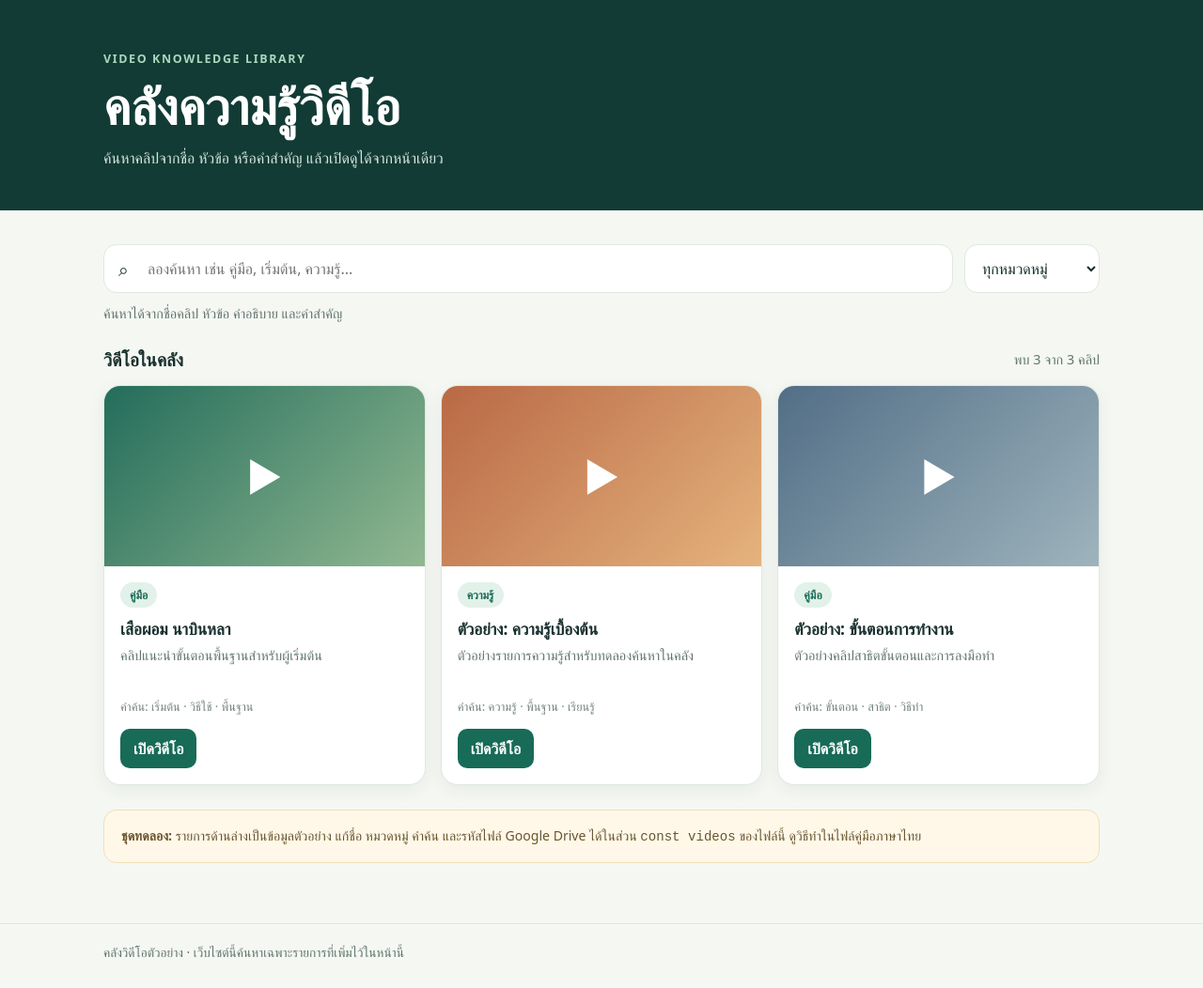
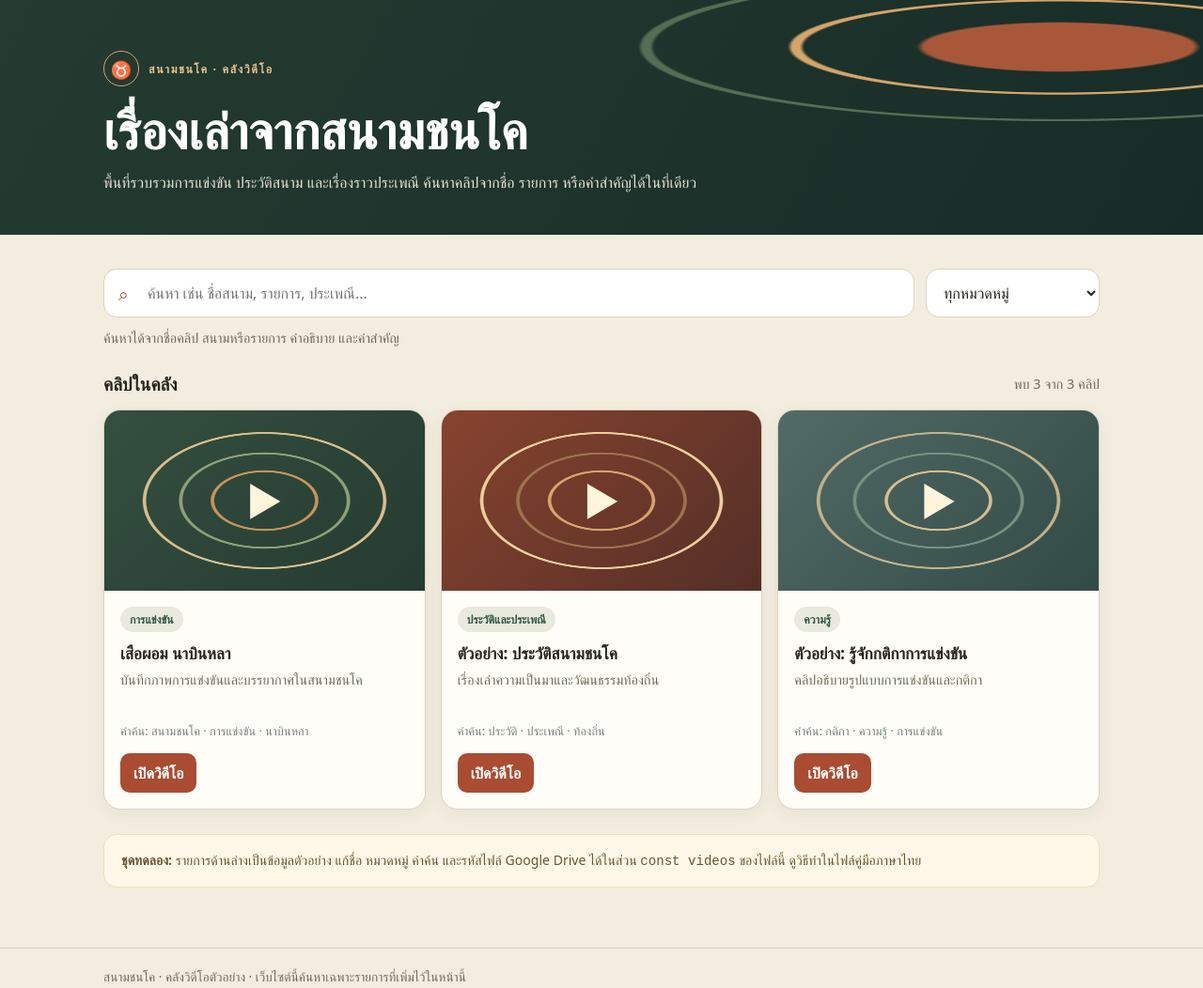
Before and after one commit to vuachon666/video-library, a plain HTML site: page index.html in a window 1280 px wide. Shown: the whole page at 94% size. Drawn offline with Linux system fonts and the light colour scheme.

Commit message:
Update index.html

```diff
--- a/index.html
+++ b/index.html
@@ -3,21 +3,23 @@
 <head>
   <meta charset="utf-8">
   <meta name="viewport" content="width=device-width, initial-scale=1">
-  <meta name="description" content="คลังวิดีโอค้นหาได้จากชื่อ หัวข้อ และคำสำคัญ">
-  <title>คลังความรู้วิดีโอ</title>
+  <meta name="description" content="คลังวิดีโอกีฬาชนโค ค้นหาจากชื่อสนาม รายการ และคำสำคัญ">
+  <title>สนามชนโค | คลังวิดีโอ</title>
   <style>
-    :root { color-scheme: light; --ink:#18302e; --muted:#627572; --paper:#f5f7f2; --card:#fff; --line:#dfe8df; --green:#176b57; --mint:#e2f1e9; --orange:#df7547; }
+    :root { color-scheme: light; --ink:#26251f; --muted:#716b5e; --paper:#f3eddf; --card:#fffdf7; --line:#ded3bb; --green:#315747; --mint:#e7eadc; --orange:#a94c32; }
     * { box-sizing:border-box }
     body { margin:0; background:var(--paper); color:var(--ink); font-family:system-ui,-apple-system,"Segoe UI",sans-serif; }
-    header { background:#123b35; color:white; padding:54px 22px 42px; }
+    header { background:radial-gradient(ellipse at 88% 20%,#a85839 0 9%,transparent 9.5%),radial-gradient(ellipse at 88% 20%,transparent 0 17%,#d6a469 17.3% 17.8%,transparent 18.1%),radial-gradient(ellipse at 88% 20%,transparent 0 27%,#536e53 27.3% 27.8%,transparent 28.1%),linear-gradient(120deg,#243b31,#172c27); color:white; padding:54px 22px 42px; }
     .wrap { width:min(1060px,100% - 36px); margin:auto; }
-    .eyebrow { color:#a8d8bd; text-transform:uppercase; letter-spacing:.13em; font-size:.78rem; font-weight:700; }
+    .eyebrow { color:#e8c28c; text-transform:uppercase; letter-spacing:.13em; font-size:.78rem; font-weight:700; }
     h1 { font-size:clamp(2rem,5vw,3.4rem); line-height:1.1; margin:12px 0; }
-    header p { color:#d4e5dd; max-width:650px; margin:0; line-height:1.7; }
+    header p { color:#e5e0d4; max-width:650px; margin:0; line-height:1.7; }
+    .brandline { display:flex; align-items:center; gap:10px; margin-bottom:17px; }
+    .brandmark { width:38px; height:38px; display:grid; place-items:center; border:1px solid #d6a469; border-radius:50%; color:#f0c68e; font-size:1.15rem; }
     main { padding:28px 0 64px; }
     .toolbar { display:grid; grid-template-columns:1fr auto; gap:12px; margin:8px 0 12px; }
     .searchbox { position:relative; }
-    .searchbox span { position:absolute; left:16px; top:50%; transform:translateY(-50%); font-size:1.2rem; }
+    .searchbox span { position:absolute; left:16px; top:50%; transform:translateY(-50%); font-size:1.2rem; color:var(--orange); }
     input[type="search"] { width:100%; min-height:52px; border:1px solid var(--line); border-radius:14px; background:white; padding:12px 16px 12px 46px; font:inherit; color:var(--ink); outline:none; }
     input[type="search"]:focus { border-color:var(--green); box-shadow:0 0 0 3px #176b5720; }
     select { min-height:52px; border:1px solid var(--line); border-radius:14px; background:white; padding:0 38px 0 14px; font:inherit; color:var(--ink); }
@@ -27,16 +29,16 @@
     #count { color:var(--muted); font-size:.9rem; }
     .grid { display:grid; grid-template-columns:repeat(3,minmax(0,1fr)); gap:16px; }
     .card { border:1px solid var(--line); background:var(--card); border-radius:18px; overflow:hidden; box-shadow:0 5px 18px #173c3210; }
-    .art { aspect-ratio:16/9; display:grid; place-items:center; color:#fff; font-size:2.6rem; background:linear-gradient(135deg,#236d5b,#91b891); }
-    .card:nth-child(3n+2) .art { background:linear-gradient(135deg,#b96945,#e5b37d); }
-    .card:nth-child(3n) .art { background:linear-gradient(135deg,#526e86,#9eb4bd); }
+    .art { aspect-ratio:16/9; display:grid; place-items:center; color:#fff4dc; font-size:2.6rem; background:radial-gradient(ellipse at center,transparent 0 22%,#c89458 22.5% 23.5%,transparent 24% 36%,#8ea078 36.5% 37.5%,transparent 38% 52%,#d9bd8b 52.5% 53.5%,transparent 54%),linear-gradient(135deg,#344f40,#253b31); }
+    .card:nth-child(3n+2) .art { background:radial-gradient(ellipse at center,transparent 0 22%,#d9a36b 22.5% 23.5%,transparent 24% 36%,#9d7350 36.5% 37.5%,transparent 38% 52%,#edcf9a 52.5% 53.5%,transparent 54%),linear-gradient(135deg,#88432f,#542f27); }
+    .card:nth-child(3n) .art { background:radial-gradient(ellipse at center,transparent 0 22%,#d5bf8e 22.5% 23.5%,transparent 24% 36%,#799080 36.5% 37.5%,transparent 38% 52%,#c4b189 52.5% 53.5%,transparent 54%),linear-gradient(135deg,#536b68,#324a45); }
     .body { padding:17px; }
     .tag { display:inline-block; background:var(--mint); color:var(--green); border-radius:999px; padding:5px 10px; font-size:.76rem; font-weight:700; }
     .body h3 { margin:11px 0 6px; font-size:1.08rem; }
     .body p { color:var(--muted); line-height:1.55; font-size:.9rem; margin:0; min-height:44px; }
     .keywords { margin-top:12px; color:#74837f; font-size:.8rem; }
-    button.watch { margin-top:15px; border:0; border-radius:10px; background:var(--green); color:white; padding:10px 14px; font:inherit; font-weight:700; cursor:pointer; }
-    button.watch:hover { background:#0e5141; }
+    button.watch { margin-top:15px; border:0; border-radius:10px; background:var(--orange); color:white; padding:10px 14px; font:inherit; font-weight:700; cursor:pointer; }
+    button.watch:hover { background:#873b28; }
     .empty { display:none; border:1px dashed #b8c9bd; background:#fff; padding:34px; border-radius:16px; text-align:center; color:var(--muted); }
     .notice { margin-top:26px; padding:16px 18px; background:#fff8e9; border:1px solid #f1dfb8; border-radius:14px; color:#69552e; font-size:.88rem; line-height:1.6; }
     footer { padding:20px 0; border-top:1px solid var(--line); color:var(--muted); font-size:.85rem; }
@@ -56,23 +58,23 @@
 <body>
   <header>
     <div class="wrap">
-      <div class="eyebrow">Video knowledge library</div>
-      <h1>คลังความรู้วิดีโอ</h1>
-      <p>ค้นหาคลิปจากชื่อ หัวข้อ หรือคำสำคัญ แล้วเปิดดูได้จากหน้าเดียว</p>
+      <div class="brandline"><span class="brandmark" aria-hidden="true">♉</span><div class="eyebrow">สนามชนโค · คลังวิดีโอ</div></div>
+      <h1>เรื่องเล่าจากสนามชนโค</h1>
+      <p>พื้นที่รวบรวมการแข่งขัน ประวัติสนาม และเรื่องราวประเพณี ค้นหาคลิปจากชื่อ รายการ หรือคำสำคัญได้ในที่เดียว</p>
     </div>
   </header>
   <main class="wrap">
     <div class="toolbar">
-      <label class="searchbox"><span aria-hidden="true">⌕</span><input id="search" type="search" placeholder="ลองค้นหา เช่น คู่มือ, เริ่มต้น, ความรู้..." aria-label="ค้นหาวิดีโอ"></label>
+      <label class="searchbox"><span aria-hidden="true">⌕</span><input id="search" type="search" placeholder="ค้นหา เช่น ชื่อสนาม, รายการ, ประเพณี..." aria-label="ค้นหาวิดีโอ"></label>
       <select id="category" aria-label="เลือกหมวดหมู่"><option value="">ทุกหมวดหมู่</option></select>
     </div>
-    <p class="hint">ค้นหาได้จากชื่อคลิป หัวข้อ คำอธิบาย และคำสำคัญ</p>
-    <div class="resultsline"><h2>วิดีโอในคลัง</h2><span id="count" aria-live="polite"></span></div>
+    <p class="hint">ค้นหาได้จากชื่อคลิป สนามหรือรายการ คำอธิบาย และคำสำคัญ</p>
+    <div class="resultsline"><h2>คลิปในคลัง</h2><span id="count" aria-live="polite"></span></div>
     <section id="grid" class="grid" aria-label="รายการวิดีโอ"></section>
     <div id="empty" class="empty">ไม่พบคลิปที่ตรงกับคำค้น ลองใช้คำอื่นหรือเลือกทุกหมวดหมู่</div>
     <div class="notice"><strong>ชุดทดลอง:</strong> รายการด้านล่างเป็นข้อมูลตัวอย่าง แก้ชื่อ หมวดหมู่ คำค้น และรหัสไฟล์ Google Drive ได้ในส่วน <code>const videos</code> ของไฟล์นี้ ดูวิธีทำในไฟล์คู่มือภาษาไทย</div>
   </main>
-  <footer><div class="wrap">คลังวิดีโอตัวอย่าง · เว็บไซต์นี้ค้นหาเฉพาะรายการที่เพิ่มไว้ในหน้านี้</div></footer>
+  <footer><div class="wrap">สนามชนโค · คลังวิดีโอตัวอย่าง · เว็บไซต์นี้ค้นหาเฉพาะรายการที่เพิ่มไว้ในหน้านี้</div></footer>
   <dialog id="viewer" aria-label="เครื่องเล่นวิดีโอ">
     <div class="dialogtop"><h2 id="dialogTitle"></h2><button class="close" id="close" aria-label="ปิด">×</button></div>
     <div id="player" class="player"></div>
@@ -81,9 +83,9 @@
     // แก้ข้อมูลในรายการนี้ แล้วเพิ่มหรือลบคลิปได้ตามต้องการ
     // driveId ใส่รหัสไฟล์ หรือวางลิงก์แชร์ Google Drive ทั้งลิงก์ก็ได้
     const videos = [
-      { title: "เสือผอม นาบินหลา", category: "คู่มือ", description: "คลิปแนะนำขั้นตอนพื้นฐานสำหรับผู้เริ่มต้น", tags: ["เริ่มต้น", "วิธีใช้", "พื้นฐาน"], driveId: "https://drive.google.com/file/d/1xqsouVWN7bVQc0zPA5DQDLGy0J-8NRTR/view?usp=sharing" },
-      { title: "ตัวอย่าง: ความรู้เบื้องต้น", category: "ความรู้", description: "ตัวอย่างรายการความรู้สำหรับทดลองค้นหาในคลัง", tags: ["ความรู้", "พื้นฐาน", "เรียนรู้"], driveId: "" },
-      { title: "ตัวอย่าง: ขั้นตอนการทำงาน", category: "คู่มือ", description: "ตัวอย่างคลิปสาธิตขั้นตอนและการลงมือทำ", tags: ["ขั้นตอน", "สาธิต", "วิธีทำ"], driveId: "" }
+      { title: "เสือผอม นาบินหลา", category: "การแข่งขัน", description: "บันทึกภาพการแข่งขันและบรรยากาศในสนามชนโค", tags: ["สนามชนโค", "การแข่งขัน", "นาบินหลา"], driveId: "https://drive.google.com/file/d/1xqsouVWN7bVQc0zPA5DQDLGy0J-8NRTR/view?usp=sharing" },
+      { title: "ตัวอย่าง: ประวัติสนามชนโค", category: "ประวัติและประเพณี", description: "เรื่องเล่าความเป็นมาและวัฒนธรรมท้องถิ่น", tags: ["ประวัติ", "ประเพณี", "ท้องถิ่น"], driveId: "" },
+      { title: "ตัวอย่าง: รู้จักกติกาการแข่งขัน", category: "ความรู้", description: "คลิปอธิบายรูปแบบการแข่งขันและกติกา", tags: ["กติกา", "ความรู้", "การแข่งขัน"], driveId: "" }
     ];
 
     const grid = document.querySelector("#grid");
```
